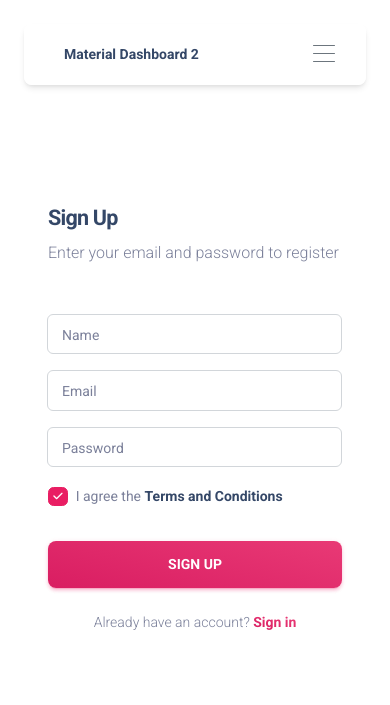
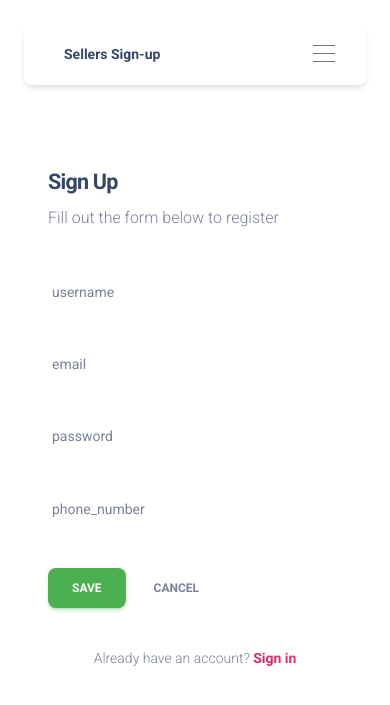
Before and after one commit to ali-taha/Maktab_Final_project, a Django app: page /dashboard/sign-up in a window 390 px wide. Shown: the top 705 px of the page. Run offline with Django 4.2, Linux system fonts and the light colour scheme; some libraries are stand-ins or nearby versions.

Commit message:
seller sign-up

```diff
--- /dev/null
+++ b/shop/online_shop/forms.py
@@ -0,0 +1,28 @@
+from django import forms
+from django.contrib.auth import get_user_model
+from django.core.exceptions import ValidationError
+
+
+User = get_user_model()
+
+class RegisterSeller(forms.ModelForm):
+
+    class Meta:
+        model = User
+        fields = ["username", "email", "password", "phone_number",]
+
+        widgets = {"password": (forms.PasswordInput)}
+
+        labels = {
+            "username": ("username"),
+            "password": ("password"),
+            "email": ("email"),
+            "phone_number": ("phone_number"),
+        }
+
+        def clean_repeat_password(self):
+            repeat_password = self.cleaned_data["repeat_password"]
+            new_password = self.cleaned_data["new_password"]
+            if new_password != repeat_password:
+                raise ValidationError("password and repeat password must be same")
+            return repeat_password
--- a/shop/online_shop/urls.py
+++ b/shop/online_shop/urls.py
@@ -1,10 +1,11 @@
 from django.urls import path
 from .views import *
 
+
 urlpatterns = [
-    path('',TemplateView.as_view()),
-    path('sign-in',TemplateView2.as_view()),
-    path('sign-up',TemplateView3.as_view()),
-    path('profile',TemplateView4.as_view()),
+    path('',TemplateView.as_view(), name='dashboard'),
+    path('sign-in',TemplateView2.as_view(), name='sign-in'),
+    path('sign-up',TemplateView3.as_view() , name='sign-up'),
+    path('profile',TemplateView4.as_view(), name= 'profile'),
     path('tables',TemplateView5.as_view()),
 ]
--- a/shop/online_shop/views.py
+++ b/shop/online_shop/views.py
@@ -1,5 +1,21 @@
 from django.shortcuts import render
 from django.views.generic import TemplateView
+from django.views.generic.edit import FormView
+from .forms import RegisterSeller
+from django.contrib.auth import get_user_model
+from django.urls import reverse
+from django.shortcuts import (
+    redirect,
+    render,
+    get_list_or_404,
+    get_object_or_404,
+    HttpResponse,
+)
+
+
+
+User = get_user_model()
+
 
 class TemplateView(TemplateView):
     template_name = "shop_dashboard/index.html"
@@ -8,8 +24,25 @@ class TemplateView2(TemplateView):
     template_name = "shop_dashboard/sign-in.html"
 
 
-class TemplateView3(TemplateView):
+class TemplateView3(FormView):
     template_name = "shop_dashboard/sign-up.html"
+    form_class = RegisterSeller
+
+
+
+    def form_valid(self, form):
+            user = User.objects.create_user(
+            form.cleaned_data["username"],
+            email=form.cleaned_data["email"],
+            password=form.cleaned_data["password"],
+            phone_number=form.cleaned_data["phone_number"],
+            is_seller = True,
+        )
+            user.save()
+            return super().form_valid(form)
+
+    def get_success_url(self):
+        return reverse('dashboard')
 
 class TemplateView4(TemplateView):
     template_name = "shop_dashboard/profile.html"
--- a/shop/shop/settings.py
+++ b/shop/shop/settings.py
@@ -37,6 +37,7 @@ INSTALLED_APPS = [
     'django.contrib.sessions',
     'django.contrib.messages',
     'django.contrib.staticfiles',
+    'widget_tweaks',
     'users',
     'blog',
     'online_shop',
--- a/shop/templates/shop_dashboard/sign-up.html
+++ b/shop/templates/shop_dashboard/sign-up.html
@@ -13,6 +13,7 @@
 * The above copyright notice and this permission notice shall be included in all copies or substantial portions of the Software.
 -->
 {% load static %}
+{% load widget_tweaks %}
 <!DOCTYPE html>
 <html lang="en">
 
@@ -22,7 +23,7 @@
   <link rel="apple-touch-icon" sizes="76x76" href="{% static 'shop_dashboard/img/apple-icon.png' %}">
   <link rel="icon" type="image/png" href="{% static 'shop_dashboard/img/favicon.png' %}">
   <title>
-    Material Dashboard 2 by Creative Tim
+    Sellers Sign-up
   </title>
   <!--     Fonts and icons     -->
   <link rel="stylesheet" type="text/css" href="https://fonts.googleapis.com/css?family=Roboto:300,400,500,700,900|Roboto+Slab:400,700" />
@@ -45,7 +46,7 @@
         <nav class="navbar navbar-expand-lg blur border-radius-lg top-0 z-index-3 shadow position-absolute mt-4 py-2 start-0 end-0 mx-4">
           <div class="container-fluid ps-2 pe-0">
             <a class="navbar-brand font-weight-bolder ms-lg-0 ms-3 " href="../pages/dashboard.html">
-              Material Dashboard 2
+              Sellers Sign-up
             </a>
             <button class="navbar-toggler shadow-none ms-2" type="button" data-bs-toggle="collapse" data-bs-target="#navigation" aria-controls="navigation" aria-expanded="false" aria-label="Toggle navigation">
               <span class="navbar-toggler-icon mt-2">
@@ -81,11 +82,11 @@
                   </a>
                 </li>
               </ul>
-              <ul class="navbar-nav d-lg-block d-none">
+              <!-- <ul class="navbar-nav d-lg-block d-none">
                 <li class="nav-item">
                   <a href="https://www.creative-tim.com/product/material-dashboard" class="btn btn-sm mb-0 me-1 bg-gradient-dark">Free download</a>
                 </li>
-              </ul>
+              </ul> -->
             </div>
           </div>
         </nav>
@@ -106,15 +107,53 @@
               <div class="card card-plain">
                 <div class="card-header">
                   <h4 class="font-weight-bolder">Sign Up</h4>
-                  <p class="mb-0">Enter your email and password to register</p>
+                  <p class="mb-0">Fill out the form below to register</p>
                 </div>
                 <div class="card-body">
-                  <form role="form">
+
+
+                  <form method="post" action="{% url 'sign-up' %}">
+                    {% csrf_token %}
+
+                    {% for hidden in form.hidden_fields %}
+                      {{ hidden }}
+                    {% endfor %}
+
+                    {% for field in form.visible_fields %}
+                      <div class="form-group">
+                        <label for="{{ field.id_for_label }}">{{ field.label }}</label>
+                        {{ field|add_class:'form-control' }}
+                        {% for error in field.errors %}
+                          <span class="help-block">{{ error }}</span>
+                        {% endfor %}
+                      </div>
+                    {% endfor %}
+
+                    <div class="form-group">
+                      <button type="submit" class="btn btn-success">
+                        <span class="glyphicon glyphicon-ok"></span> Save
+                      </button>
+                      <a href="{% url 'home' %}" class="btn btn-default">Cancel</a>
+                    </div>
+                  </form>
+
+
+                  {% comment %} <form role="form" action="{% url 'sign-up' %}" method="post">
+                    {% csrf_token %}
+                    {% for hidden in form.hidden_fields %}
+                     {{ hidden }}
+                      {% endfor %}
+                    {% for field in form.visible_fields %}
                     <div class="input-group input-group-outline mb-3">
-                      <label class="form-label">Name</label>
-                      <input type="text" class="form-control">
+                      <label  for="{{ field.id_for_label }}"  class="form-label">{{ field.label }}</label>
+                      {{ field|add_class:'form-control' }}
+                      {{ field }}
+                      {% for error in field.errors %}
+                      <span class="help-block">{{ error }}</span>
+                      {% endfor %}
                     </div>
-                    <div class="input-group input-group-outline mb-3">
+                    {% endfor %} {% endcomment %}
+                    {% comment %} <div class="input-group input-group-outline mb-3">
                       <label class="form-label">Email</label>
                       <input type="email" class="form-control">
                     </div>
@@ -122,16 +161,24 @@
                       <label class="form-label">Password</label>
                       <input type="password" class="form-control">
                     </div>
-                    <div class="form-check form-check-info text-start ps-0">
+                    <div class="input-group input-group-outline mb-3">
+                      <label class="form-label">Repeat Password</label>
+                      <input type="password" class="form-control">
+                    </div>
+                    <div class="input-group input-group-outline mb-3">
+                      <label class="form-label">Phone Number</label>
+                      <input type="text" class="form-control">
+                    </div> {% endcomment %}
+                    <!-- <div class="form-check form-check-info text-start ps-0">
                       <input class="form-check-input" type="checkbox" value="" id="flexCheckDefault" checked>
                       <label class="form-check-label" for="flexCheckDefault">
                         I agree the <a href="javascript:;" class="text-dark font-weight-bolder">Terms and Conditions</a>
                       </label>
-                    </div>
-                    <div class="text-center">
-                      <button type="button" class="btn btn-lg bg-gradient-primary btn-lg w-100 mt-4 mb-0">Sign Up</button>
-                    </div>
-                  </form>
+                    </div> -->
+                    {% comment %} <div class="text-center">
+                      <button type="submit" class="btn btn-lg bg-gradient-primary btn-lg w-100 mt-4 mb-0">Sign Up</button>
+                    </div> {% endcomment %}
+                  {% comment %} </form> {% endcomment %}
                 </div>
                 <div class="card-footer text-center pt-0 px-lg-2 px-1">
                   <p class="mb-2 text-sm mx-auto">
```
Also changed, not shown: req.txt (+9 -0 lines), shop/templates/shop_dashboard/sign-in.html (+10 -6 lines).
